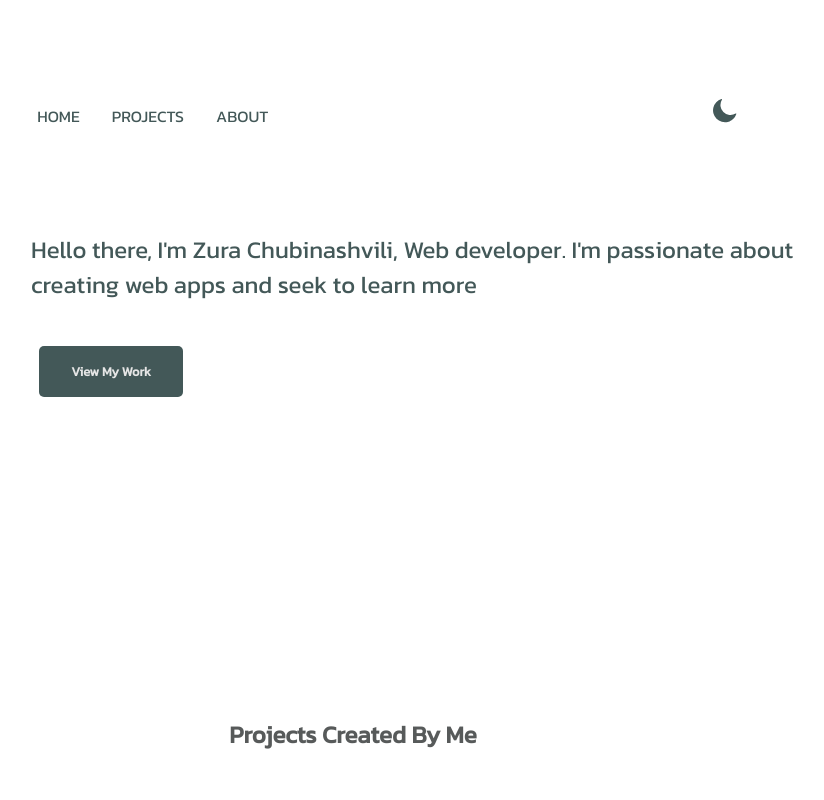
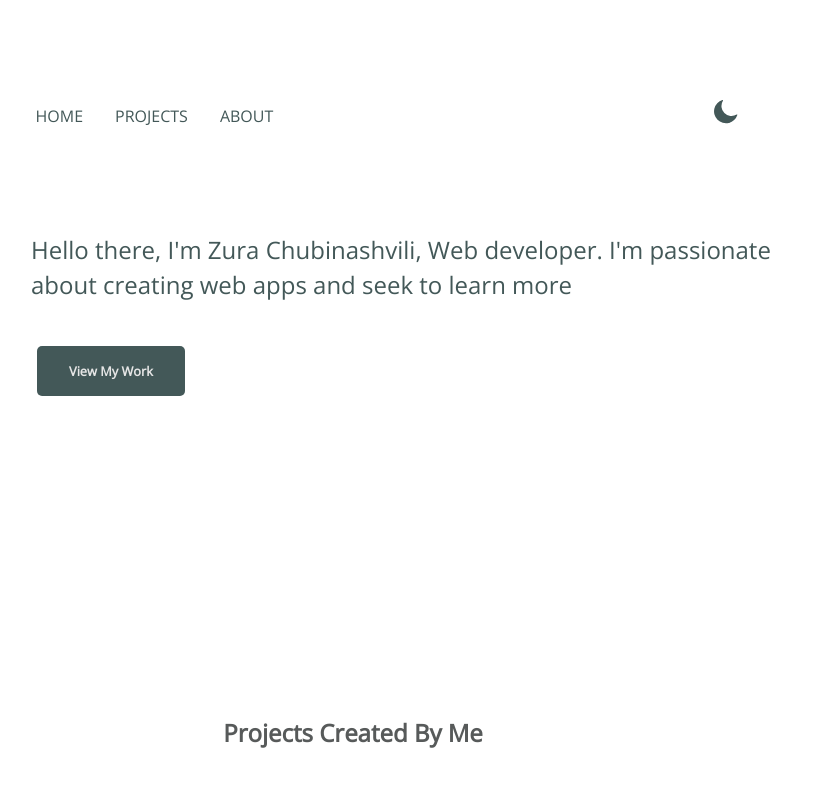
Before and after one commit to chubinashvili/my-portfolio, a React (Create React App) app: page / in a window 1280 px wide. Shown: the top 800 px of the page, without its empty margins (287-1111 px from the left). Built offline with nearby package versions, Linux system fonts and the light colour scheme.

Commit message:
changing font to Open Sans

```diff
--- a/public/index.html
+++ b/public/index.html
@@ -26,9 +26,7 @@
     -->
     <link rel="preconnect" href="https://fonts.googleapis.com">
     <link rel="preconnect" href="https://fonts.gstatic.com" crossorigin>
-    <link href="https://fonts.googleapis.com/css2?family=Kanit&display=swap" rel="stylesheet">
-    <title>Zura Chubinashvili | Full Stack Web Developer</title>
-  </head>
+    <link href="https://fonts.googleapis.com/css2?family=Open+Sans&display=swap" rel="stylesheet">   </head>
   <body>
     <noscript>You need to enable JavaScript to run this app.</noscript>
     <div id="root"></div>
--- a/src/global.styles.js
+++ b/src/global.styles.js
@@ -8,7 +8,7 @@
     body {
         margin: 0;
         padding: 20px 30px;
-        font-family: 'Kanit', sans-serif;
+        font-family: 'Open Sans', sans-serif;
         -webkit-font-smoothing: antialiased;
         -moz-osx-font-smoothing: grayscale;
         ${({isThemeDark}) => isThemeDark && darkThemeStyles}
```
